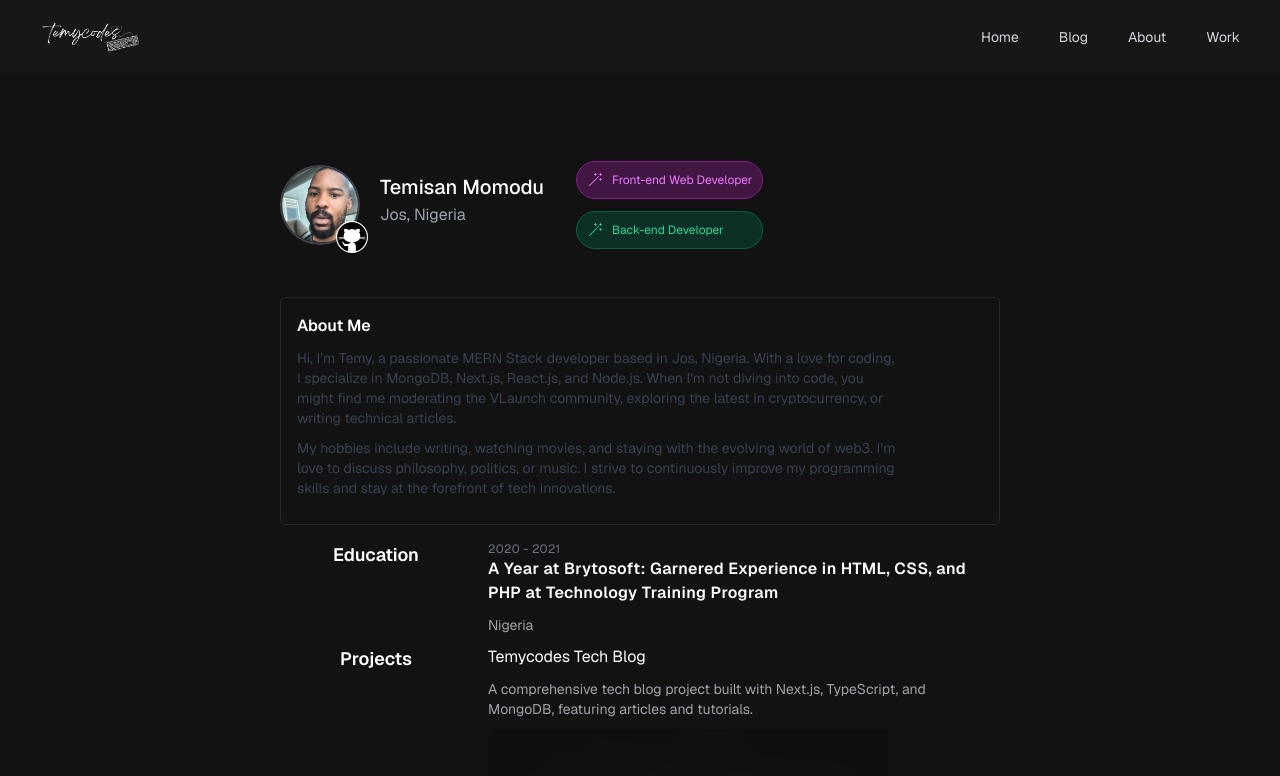
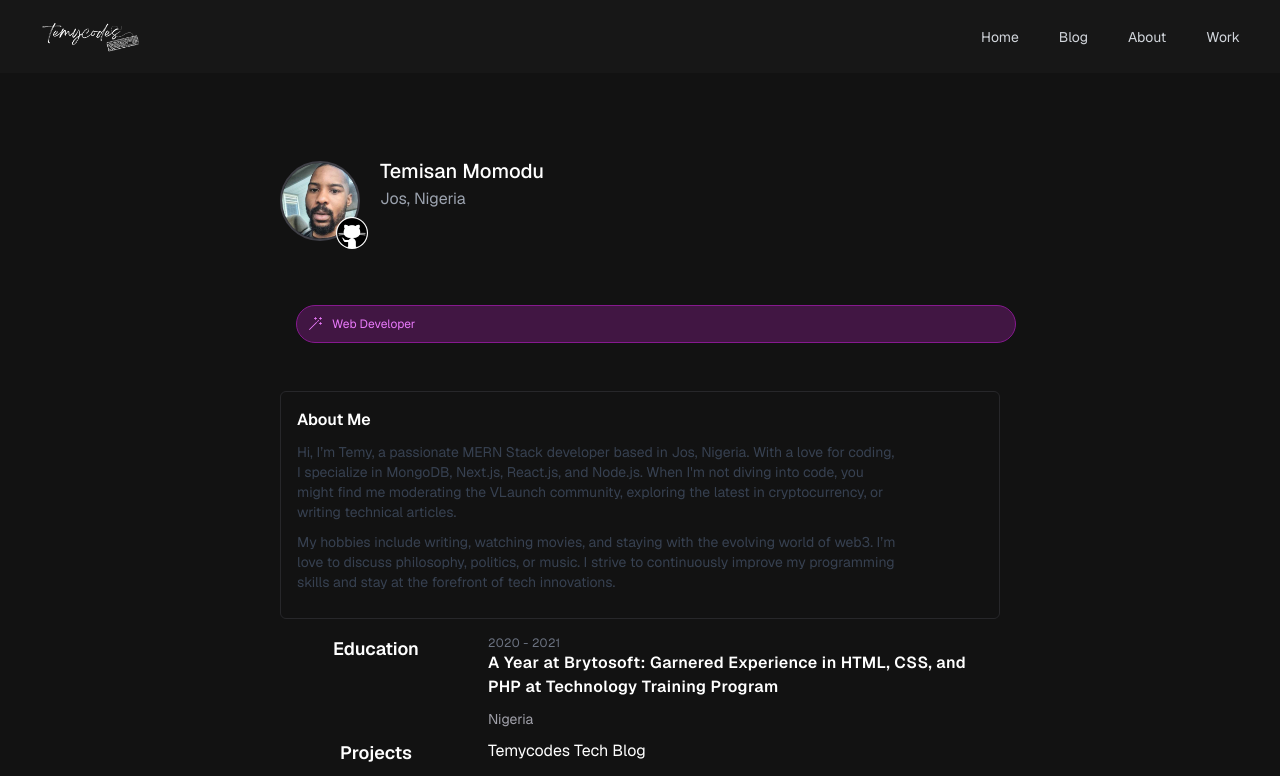
Before and after one commit to temisan0x/blog, a Next.js app: page /about in a window 1280 px wide. Shown: the top 776 px of the page. Built offline with nearby package versions, Linux system fonts and the light colour scheme.

Commit message:
build: code cleanup

```diff
--- a/app/components/Tems.tsx
+++ b/app/components/Tems.tsx
@@ -7,10 +7,10 @@ import { motion } from 'framer-motion'
 import { useState, useEffect } from 'react'
 
 export default function Uq() {
-    const [counter, setCounter] = useState(0);
+    const [counter, setCounter] = useState(0)
     useEffect(() => {
-        setCounter(counter + 1);
-    },[])
+        setCounter(counter + 1)
+    }, [])
 
     return (
         <div className="py-12">
@@ -18,9 +18,9 @@ export default function Uq() {
                 initial={{ opacity: 0, y: -50 }}
                 animate={{ opacity: 1, y: 0 }}
                 transition={{ duration: 0.5 }}
-                className="flex items-center justify-start space-x-8"
+                className="flex items-center justify-start space-x-8 w-full flex-col gap-5 md:gap-0"
             >
-                <div className="flex items-center space-x-5">
+                <div className="flex justify-normal space-x-5 w-full">
                     <motion.a
                         href="https://github.com/temisan0x"
                         whileHover={{ scale: 1.1 }}
@@ -30,7 +30,7 @@ export default function Uq() {
                         <ProfileImageLarge />
                         <div className="absolute h-8 w-8 -bottom-2 -right-2 z-20">
                             <Image
-                                src='/images/github.png'
+                                src="/images/github.png"
                                 alt="GitHub"
                                 width={32}
                                 height={32}
@@ -48,24 +48,10 @@ export default function Uq() {
                     </div>
                 </div>
 
-                <div>
-                    <motion.span
-                        initial={{ scale: 0.9, opacity: 0 }}
-                        animate={{ scale: 1, opacity: 1 }}
-                        transition={{ duration: 0.5, delay: 0.2 }}
-                        className="flex text-xs space-x-2.5 items-center leading-none text-fuchsia-400 border px-2.5 py-0.5 bg-fuchsia-900/50 rounded-full border-fuchsia-800 mb-3"
-                    >
+                <div className="w-full mt-10 flex mx-auto">
+                    <motion.span className="flex text-xs space-x-2.5 items-center leading-none text-fuchsia-400 border px-2.5 py-0.5 bg-fuchsia-900/50 rounded-full border-fuchsia-800 mt-6 w-full">
                         <MagicWandIcon />
-                        <p>Front-end Web Developer</p>
-                    </motion.span>
-                    <motion.span
-                        initial={{ scale: 0.9, opacity: 0 }}
-                        animate={{ scale: 1, opacity: 1 }}
-                        transition={{ duration: 0.5, delay: 0.4 }}
-                        className="flex space-x-2.5 text-xs items-center leading-none text-emerald-400 border px-2.5 py-0.5 bg-emerald-900/50 rounded-full border-emerald-800"
-                    >
-                        <MagicWandIcon />
-                        <p>Back-end Developer</p>
+                        <p className="text-center">Web Developer</p>
                     </motion.span>
                 </div>
             </motion.div>
```
